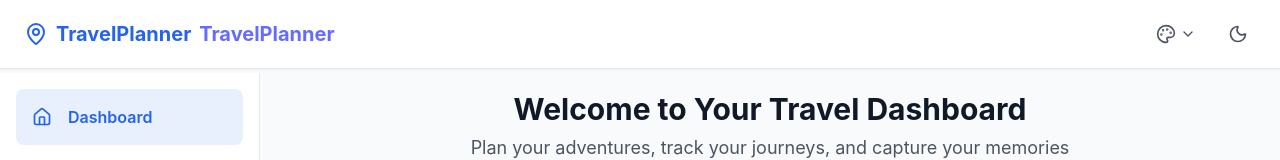
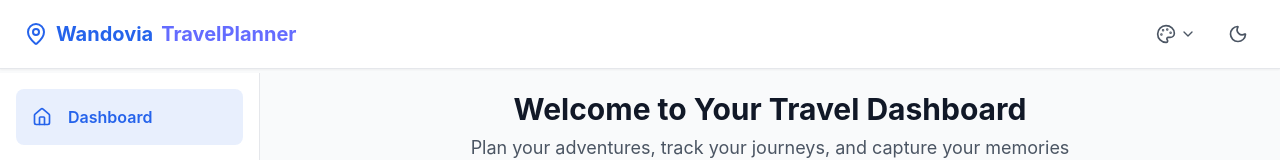
Before and after one commit to Prachi9506/Wandovia, a React (Vite) app: page / in a window 1280 px wide. Shown: the top 160 px of the page. Built offline with nearby package versions, Linux system fonts and the light colour scheme.

Commit message:
Update Header.jsx

```diff
--- a/src/components/Layout/Header.jsx
+++ b/src/components/Layout/Header.jsx
@@ -19,7 +19,7 @@ const Header = () => {
         <div className="header-left">
           <div className="logo">
             <MapPin size={24} />
-            <h1>TravelPlanner</h1>
+            <h1>Wandovia</h1>
             <a href="https://green-voyage.vercel.app/"><h1>TravelPlanner</h1></a>
           </div>
         </div>
```
